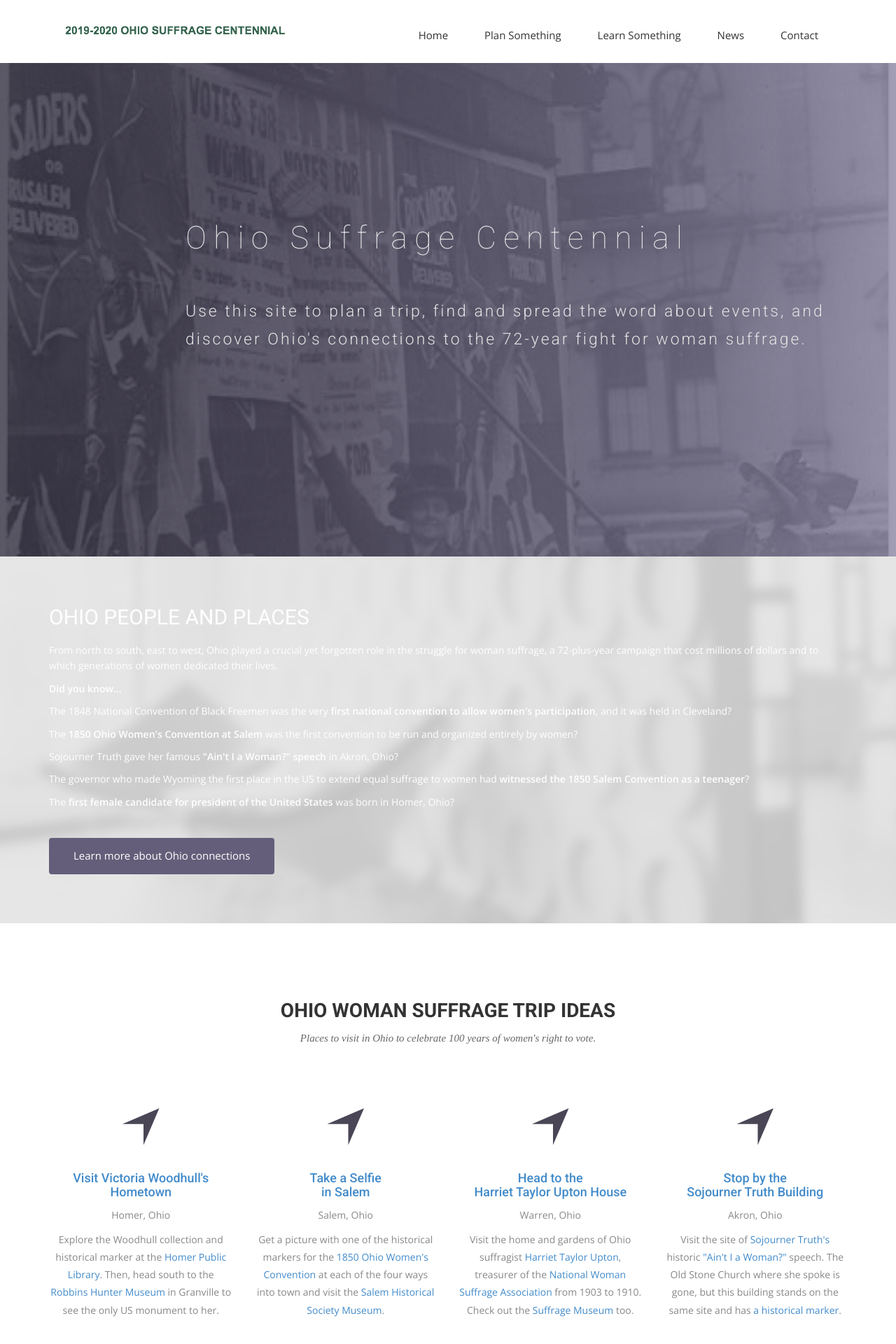
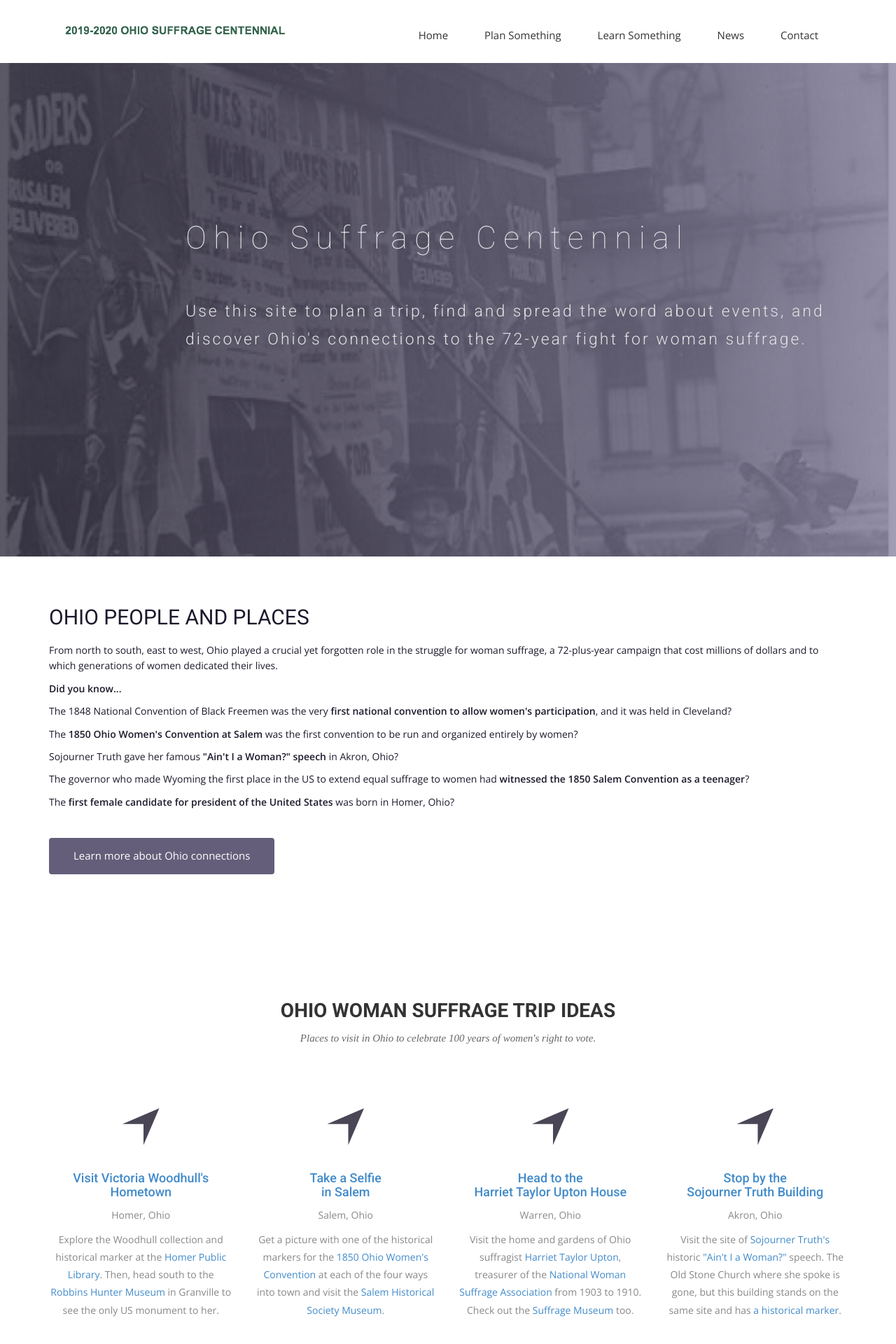
Before and after one commit to OhioSuffrageCentennial/ohiosuffragecentennial, a Jekyll site: the page built from index.html, in a window 1280 px wide. Shown: the top 1920 px of the page at 70% size. Built offline with Jekyll 4.4.1, drawn with Linux system fonts in a browser that asks for light colours; nearby versions of some CDN libraries; some web fonts are replaced.

Commit message:
test colors

```diff
--- a/css/airspace.css
+++ b/css/airspace.css
@@ -231,13 +231,15 @@ font header .navbar-default .navbar-nav li a:hover {
   new-feature Start
 --*/
 #new-feature {
+  /*--
   background: url("../img/call-to-action-bg.jpg") no-repeat;
+  --*/
   background-size: cover;
   background-attachment: fixed;
   padding: 70px 0px;
   position: relative;
   text-align: left;
-  color: #fff;
+  color: #1d192c;
 }
 #new-feature:before {
   content: "";
@@ -248,7 +250,7 @@ font header .navbar-default .navbar-nav li a:hover {
   bottom: 0;
   width: 100%;
   height: 100%;
-  background: #e0e0e0;
+  background: #fff;
   opacity: 0.8;
 }
 #new-feature h2 {
```
